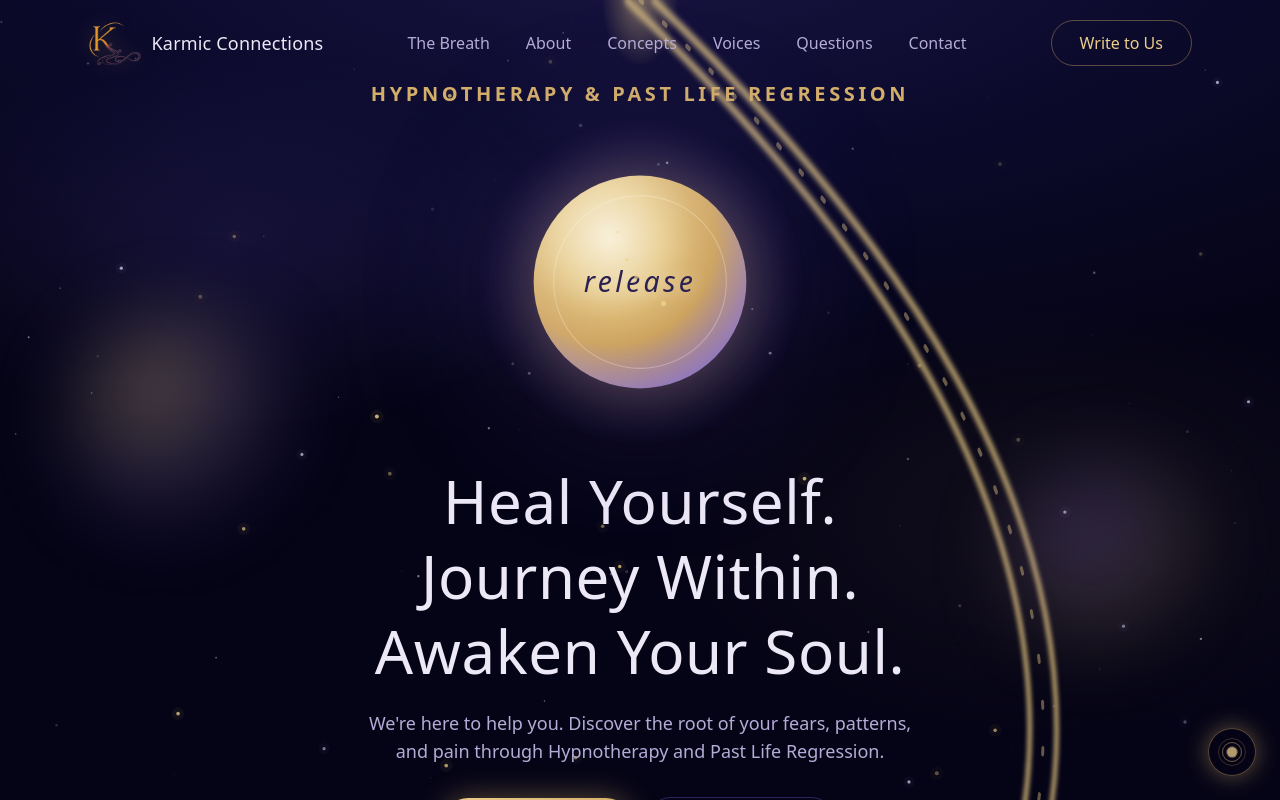
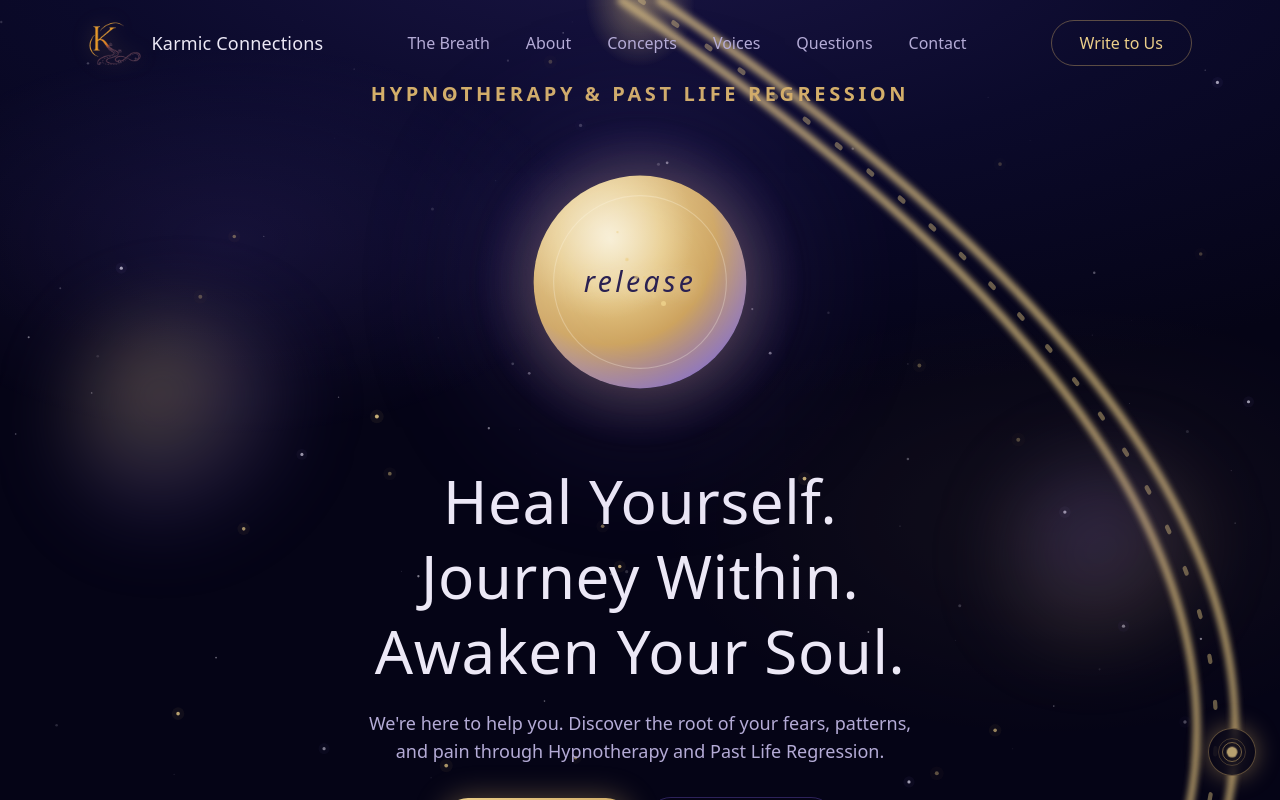
Before and after one commit to SuryaChhabra/Karmic-connections, a Next.js app: page / in a window 1280 px wide. Shown: the top 800 px of the page. Built offline with nearby package versions, Linux system fonts and the light colour scheme.

Commit message:
Road: span full screen width so curves bulge into the side margins/corners
Removes the max-w cap so the S-curve bulges (which already extend past the
viewBox edges) fill the empty corners on each side, keeping the centered
content column clear.

```diff
--- a/src/components/PathJourney.tsx
+++ b/src/components/PathJourney.tsx
@@ -133,7 +133,7 @@
       <svg
         viewBox={`0 0 ${VBW} ${VBH}`}
         preserveAspectRatio="none"
-        className="h-full w-full max-w-4xl"
+        className="h-full w-full"
       >
         <defs>
           <linearGradient id="pj-rail" x1="0" y1="0" x2="0" y2="1">
```
